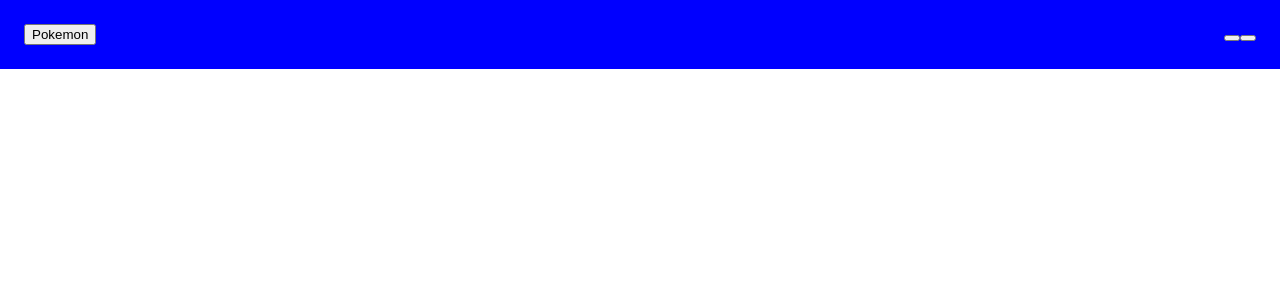
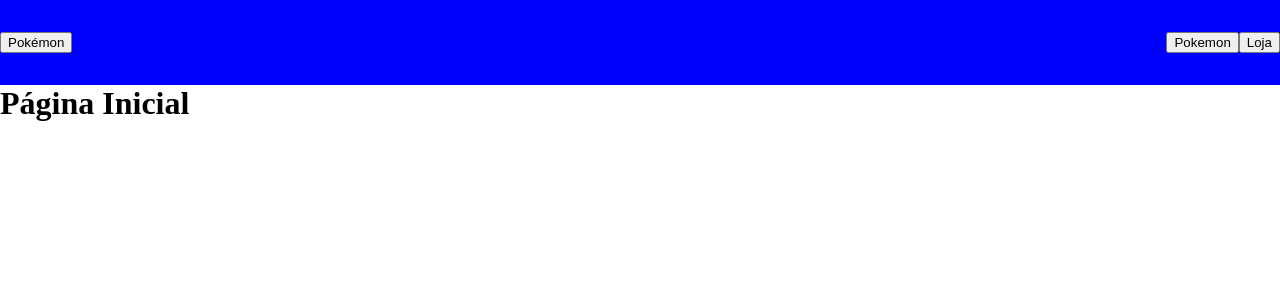
Before and after one commit to EricaReis/pokestore, a React (Vite) app: page / in a window 1280 px wide. Shown: the top 300 px of the page. Built offline with nearby package versions, Linux system fonts and the light colour scheme.

Commit message:
Add fixes into button component

```diff
--- a/src/components/Button/Button.interfaces.ts
+++ b/src/components/Button/Button.interfaces.ts
@@ -1,4 +1,5 @@
-export interface ButtonProps {
+import { ButtonHTMLAttributes } from "react";
+
+export interface ButtonProps extends ButtonHTMLAttributes<HTMLButtonElement> {
   title: string;
-  onClick: () => {};
 }
--- a/src/components/Button/Button.tsx
+++ b/src/components/Button/Button.tsx
@@ -1,6 +1,10 @@
 import { ButtonProps } from "./Button.interfaces";
 import { Container } from "./Button.styles";
 
-export default function Button({ title }: ButtonProps): JSX.Element {
-  return <button type="button">{title}</button>;
+export default function Button({ title, ...rest }: ButtonProps): JSX.Element {
+  return (
+    <button type="button" {...rest}>
+      {title}
+    </button>
+  );
 }
--- a/src/components/Navbar/Navbar.styles.ts
+++ b/src/components/Navbar/Navbar.styles.ts
@@ -5,5 +5,6 @@
   width: 100%;
   justify-content: space-between;
   background-color: blue;
-  padding: 1.5rem;
+  padding-top: 2rem;
+  padding-bottom: 2rem;
 `;
--- a/src/components/Navbar/Navbar.tsx
+++ b/src/components/Navbar/Navbar.tsx
@@ -7,10 +7,12 @@
 
   return (
     <Container>
-      <button type="button">Pokemon</button>
+      <button type="button" onClick={() => navigate("/")}>
+        Pokémon
+      </button>
       <div>
-        <button title="Pokemon" onClick={() => navigate("/")} />
-        <button title="Loja" onClick={() => navigate("/example")} />
+        <Button title="Pokemon" onClick={() => navigate("/")} />
+        <Button title="Loja" onClick={() => navigate("/example")} />
       </div>
     </Container>
   );
--- a/src/pages/Example/Example.styles.ts
+++ b/src/pages/Example/Example.styles.ts
@@ -2,7 +2,7 @@
 
 export const Container = styled.div`
   display: flex;
+  flex-direction: column;
   height: 100%;
-  flex-direction: column;
   background-color: pink;
 `;
--- a/src/pages/Home/Home.styles.ts
+++ b/src/pages/Home/Home.styles.ts
@@ -2,4 +2,5 @@
 
 export const Container = styled.div`
   display: flex;
+  flex-direction: column;
 `;
--- a/src/pages/Home/Home.tsx
+++ b/src/pages/Home/Home.tsx
@@ -1,13 +1,11 @@
-import { useEffect } from "react";
 import Navbar from "../../components/Navbar/Navbar";
-import { getAllItems, getItem } from "../../services/Items/Items";
-import { getAllPokemons, getPokemon } from "../../services/Pokemon/Pokemon";
 import { Container } from "./Home.styles";
 
 export default function Home(): JSX.Element {
   return (
     <Container>
       <Navbar />
+      <h1>Página Inicial</h1>
     </Container>
   );
 }
--- a/src/styles/global.styles.ts
+++ b/src/styles/global.styles.ts
@@ -4,4 +4,8 @@
   * {
     margin: 0;
   }
+
+  html, body, #root {
+    height: 100vh;
+  }
 `;
```
